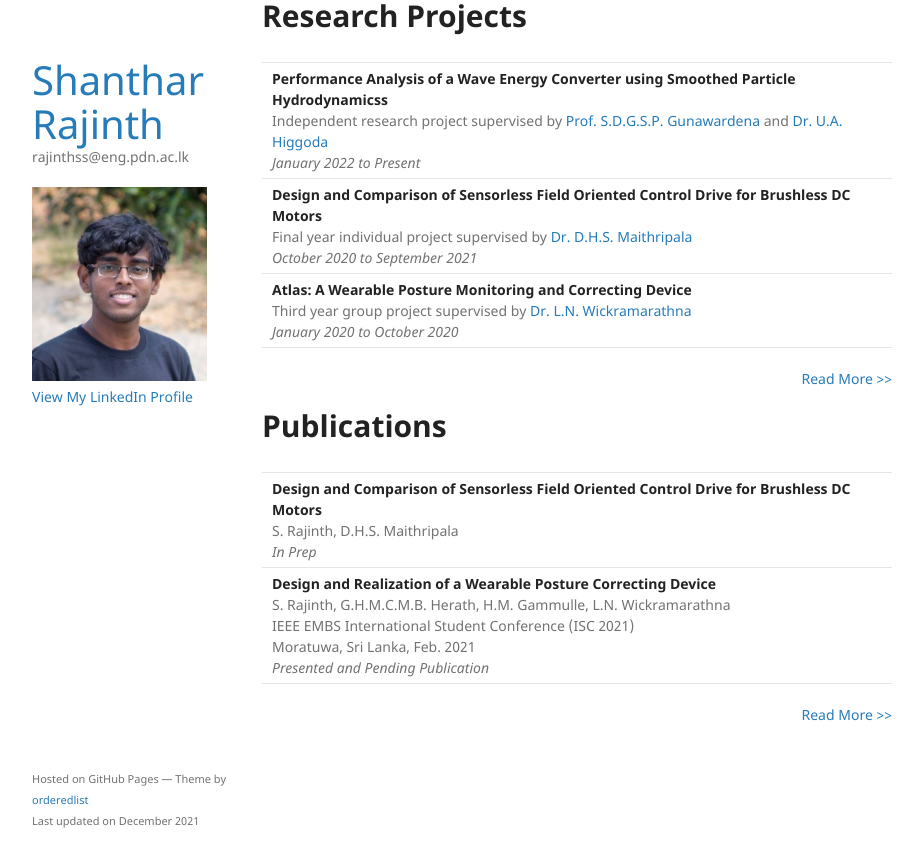
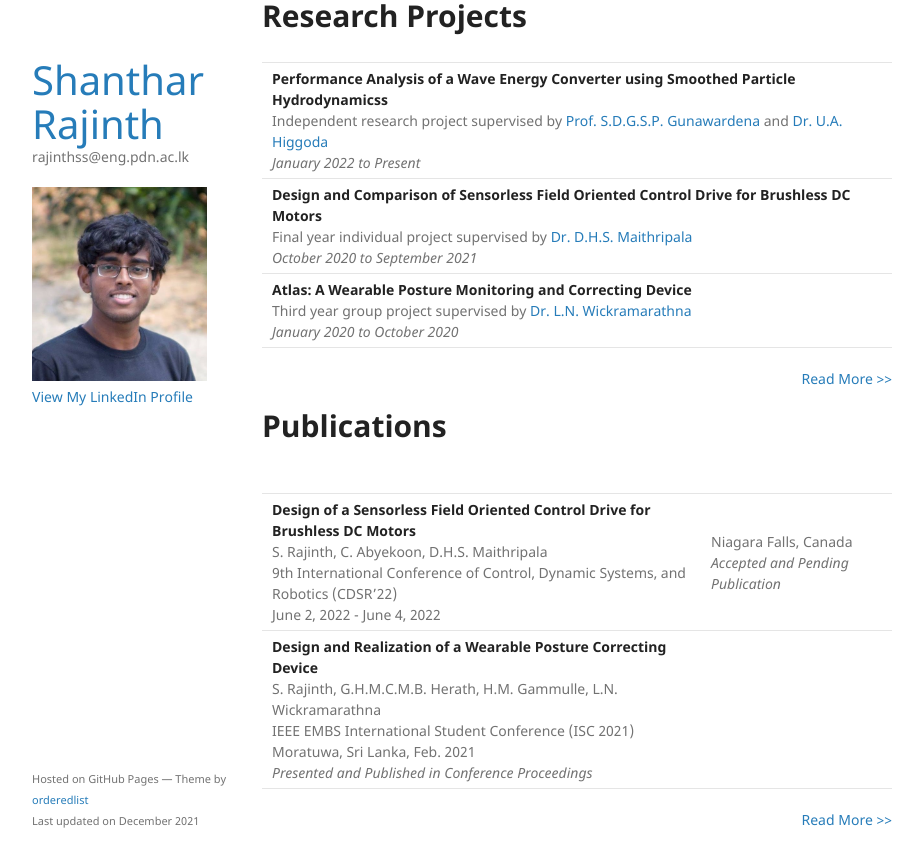
Before and after one commit to rajinthss/rajinthss.github.io, a Jekyll site: the page built from index.md, in a window 1280 px wide and 900 px high, scrolled down 1074 px. Shown: the top 867 px of the window, without its empty margins (178-1101 px from the left). Built offline with Jekyll 4.4.1, drawn with Linux system fonts in a browser that asks for light colours; our own code applies the rules of GitHub Pages for plain Markdown files.

Commit message:
Update index.md

```diff
--- a/index.md
+++ b/index.md
@@ -48,9 +48,9 @@ Scroll down to take a look at what I've been up to..
 
 | <!-- --> |
 |:---|
-|<span style="font-weight:normal">**Design and Comparison of Sensorless Field Oriented Control Drive for Brushless DC Motors** <br/> S. Rajinth, D.H.S. Maithripala <br/> _In Prep_|
+|<span style="font-weight:normal">**Design of a Sensorless Field Oriented Control Drive for Brushless DC Motors** <br/> S. Rajinth, C. Abyekoon, D.H.S. Maithripala <br/> 9th International Conference of Control, Dynamic Systems, and Robotics (CDSR’22) <br/> June 2, 2022 - June 4, 2022 | Niagara Falls, Canada <br/> _Accepted and Pending Publication_|
 |:---:|
-|<span style="font-weight:normal">**Design and Realization of a Wearable Posture Correcting Device**<br/> S. Rajinth, G.H.M.C.M.B. Herath, H.M. Gammulle, L.N. Wickramarathna <br/> IEEE EMBS International Student Conference (ISC 2021) <br/> Moratuwa, Sri Lanka, Feb. 2021  <br/>_Presented and Pending Publication_|
+|<span style="font-weight:normal">**Design and Realization of a Wearable Posture Correcting Device**<br/> S. Rajinth, G.H.M.C.M.B. Herath, H.M. Gammulle, L.N. Wickramarathna <br/> IEEE EMBS International Student Conference (ISC 2021) <br/> Moratuwa, Sri Lanka, Feb. 2021  <br/>_Presented and Published in Conference Proceedings_|
 
 <div style="text-align: right"> <p class="view"><a href="https://rajinthss.github.io/projects.html"> Read More >> </a></p> </div>
 
```
